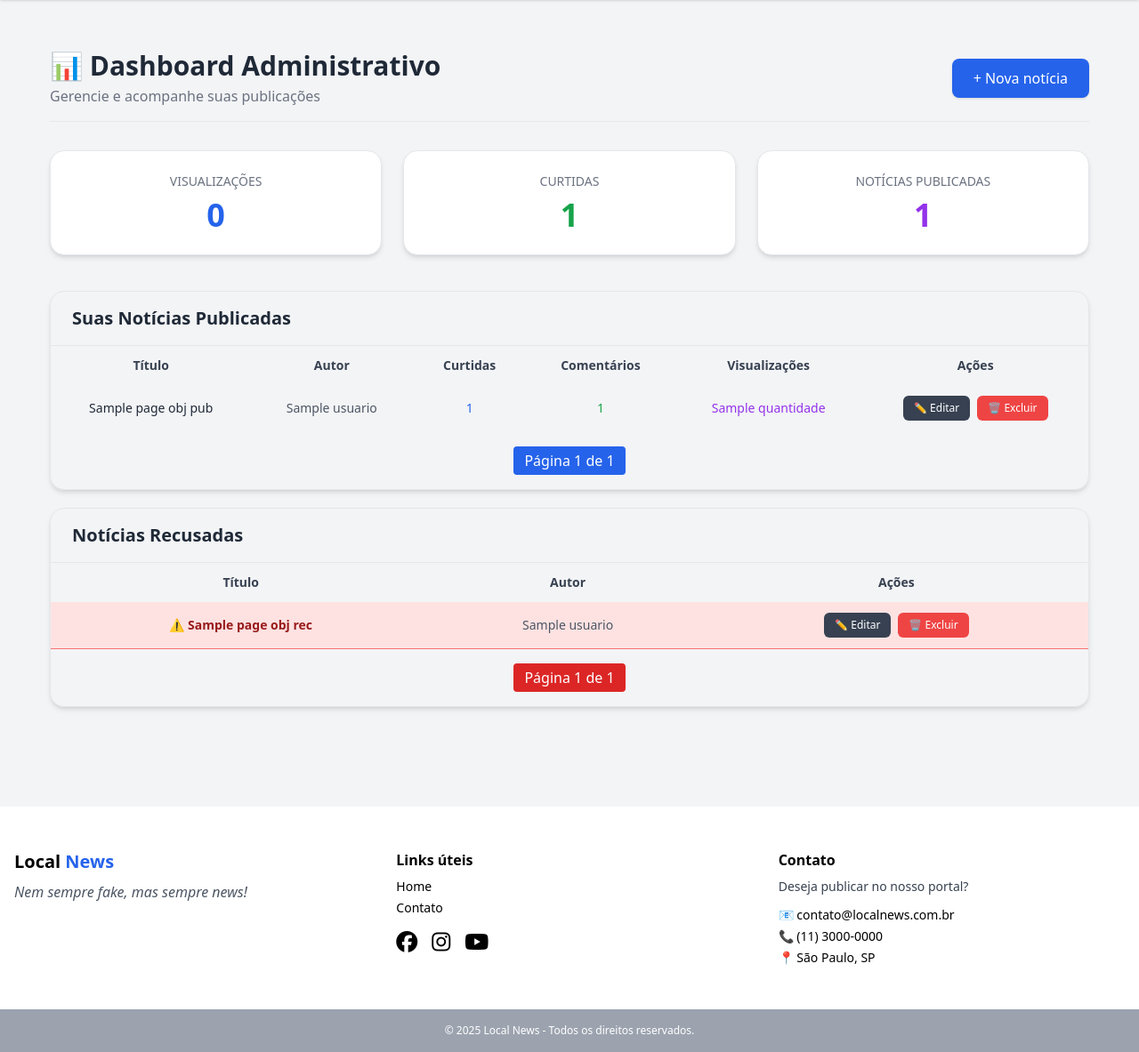
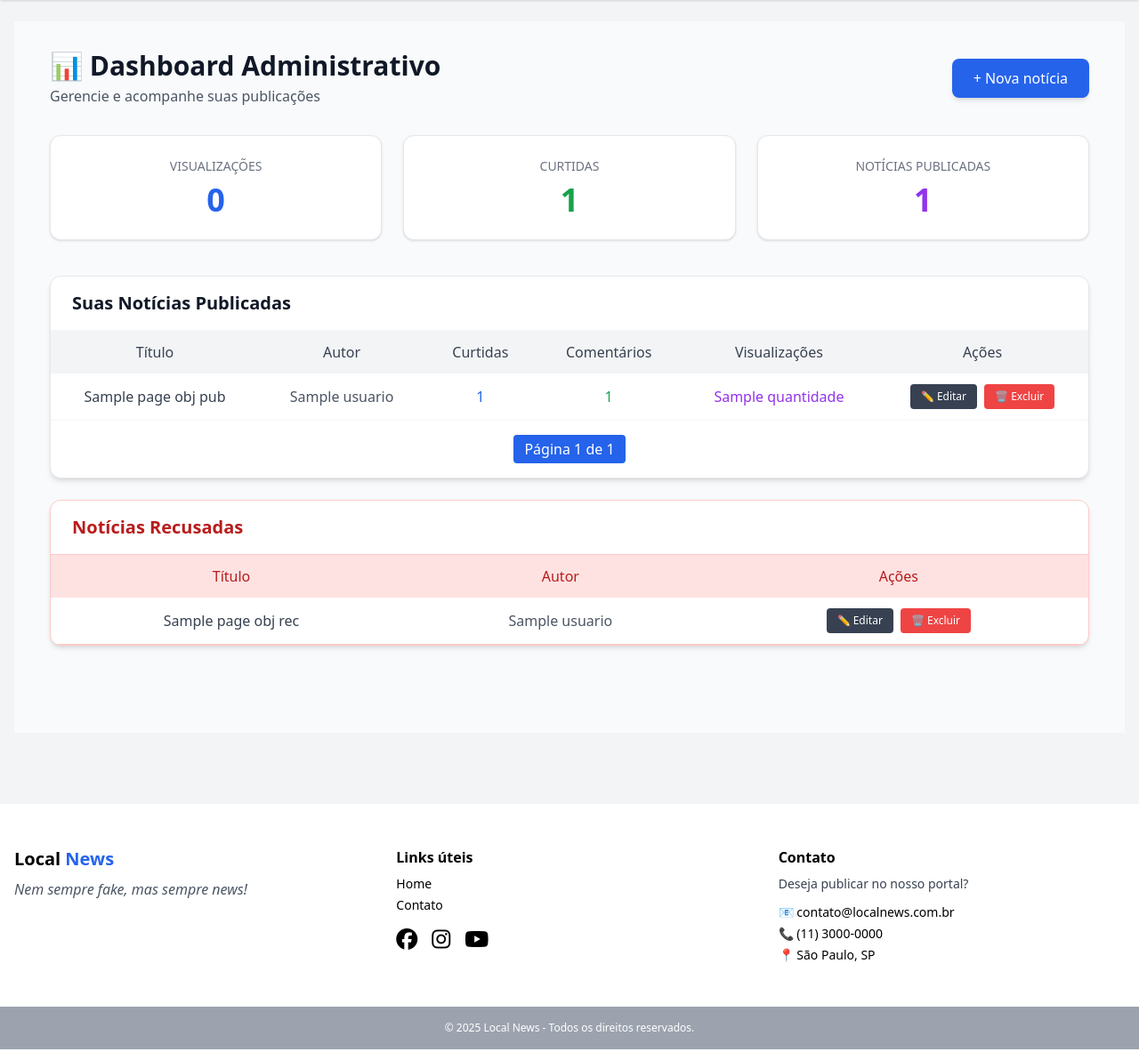
Before and after one commit to Emmanuelf21/Local-News, a Django app: template noticias/templates/noticias/dashboard.html in a window 1280 px wide. Shown: the part 64-1247 px from the top of the page at 89% size. Run offline with Django 5.2, Linux system fonts and the light colour scheme; the template is opened without the code that fills it: most values are stand-ins (such as "Sample title", 1, 10 or a date in 2020); some libraries are stand-ins or nearby versions.

Commit message:
estilização do dashboard

```diff
--- a/noticias/templates/noticias/dashboard.html
+++ b/noticias/templates/noticias/dashboard.html
@@ -1,195 +1,137 @@
 {% extends "noticias/base.html" %}
 {% block title %}Dashboard - Local News{% endblock %}
 {% block content %}
-<main class="w-full px-4 md:px-10 py-8 dark:bg-gray-900 min-h-screen transition-colors duration-300">
+<main class="w-full px-4 md:px-10 py-8 min-h-screen bg-gray-50 transition-colors duration-300">
 
   <!-- 🔹 Cabeçalho -->
-  <div
-    class="flex flex-col md:flex-row justify-between items-center mb-8 border-b border-gray-200 dark:border-gray-700 pb-4">
+  <div class="flex flex-col md:flex-row justify-between items-center mb-8">
     <div class="text-center md:text-left">
-      <h2 class="text-3xl font-bold text-gray-800 dark:text-gray-100">📊 Dashboard Administrativo</h2>
-      <p class="text-gray-500 dark:text-gray-400 mt-1">Gerencie e acompanhe suas publicações</p>
+      <h2 class="text-3xl font-bold text-gray-900">📊 Dashboard Administrativo</h2>
+      <p class="text-gray-600 mt-1">Gerencie e acompanhe suas publicações</p>
     </div>
-
     <a href="{% url 'cadastrar_noticia' %}"
-      class="mt-4 md:mt-0 bg-blue-600 hover:bg-blue-700 text-white font-medium px-6 py-2.5 rounded-lg shadow transition-transform hover:scale-[1.03]">
+      class="mt-4 md:mt-0 bg-blue-600 hover:bg-blue-700 text-white font-medium px-6 py-2.5 rounded-lg shadow-md transition-transform hover:scale-105">
       + Nova notícia
     </a>
   </div>
 
   <!-- 🔹 Cards de estatísticas -->
   <div class="grid grid-cols-1 sm:grid-cols-2 lg:grid-cols-3 gap-6 mb-10">
-    <div
-      class="bg-white dark:bg-gray-800 p-6 rounded-2xl shadow-md text-center border border-gray-200 dark:border-gray-700">
-      <h5 class="text-sm font-medium text-gray-500 dark:text-gray-400 uppercase">Visualizações</h5>
-
-      <p class="text-4xl font-semibold text-blue-600 dark:text-blue-400 mt-2">{{ total_visualizacoes|default:0 }}</p>
+    {% comment %} Visualizações {% endcomment %}
+    <div class="bg-white p-6 rounded-xl shadow hover:shadow-lg transition-all border border-gray-200 text-center">
+      <h5 class="text-sm font-medium text-gray-500 uppercase">Visualizações</h5>
+      <p class="text-4xl font-semibold text-blue-600 mt-2">{{ total_visualizacoes|default:0 }}</p>
     </div>
 
-    <div
-      class="bg-white dark:bg-gray-800 p-6 rounded-2xl shadow-md text-center border border-gray-200 dark:border-gray-700">
-      <h5 class="text-sm font-medium text-gray-500 dark:text-gray-400 uppercase">Curtidas</h5>
-      <p class="text-4xl font-semibold text-green-600 dark:text-green-400 mt-2">{{ total_curtidas }}</p>
+    {% comment %} Curtidas {% endcomment %}
+    <div class="bg-white p-6 rounded-xl shadow hover:shadow-lg transition-all border border-gray-200 text-center">
+      <h5 class="text-sm font-medium text-gray-500 uppercase">Curtidas</h5>
+      <p class="text-4xl font-semibold text-green-600 mt-2">{{ total_curtidas }}</p>
     </div>
 
-    <div
-      class="bg-white dark:bg-gray-800 p-6 rounded-2xl shadow-md text-center border border-gray-200 dark:border-gray-700 hidden lg:block">
-      <h5 class="text-sm font-medium text-gray-500 dark:text-gray-400 uppercase">Notícias Publicadas</h5>
-      <p class="text-4xl font-semibold text-purple-600 dark:text-purple-400 mt-2">{{ page_obj_pub.paginator.count }}</p>
+    {% comment %} Notícias Publicadas {% endcomment %}
+    <div class="bg-white p-6 rounded-xl shadow hover:shadow-lg transition-all border border-gray-200 text-center hidden lg:block">
+      <h5 class="text-sm font-medium text-gray-500 uppercase">Notícias Publicadas</h5>
+      <p class="text-4xl font-semibold text-purple-600 mt-2">{{ page_obj_pub.paginator.count }}</p>
     </div>
   </div>
 
-  <!-- 🔹 Seção da tabela -->
-  <div class=" dark:bg-gray-800 border border-gray-200 dark:border-gray-700 rounded-2xl shadow-md overflow-hidden">
-    <div class="flex justify-between items-center px-6 py-4 border-b border-gray-200 dark:border-gray-700">
-      <h4 class="text-xl font-semibold text-gray-800 dark:text-gray-100">
-        {% if user.perfil.perfil == 'admin' %}
-        Todas as Notícias
-        {% else %}
-        Suas Notícias Publicadas
-        {% endif %}
+  <!-- 🔹 Seção de todas as notícias -->
+  <div class="bg-white rounded-xl shadow-md overflow-hidden mb-6 border border-gray-200">
+    <div class="flex justify-between items-center px-6 py-4 border-b border-gray-100">
+      <h4 class="text-xl font-semibold text-gray-900">
+        {% if user.perfil.perfil == 'admin' %}Todas as Notícias{% else %}Suas Notícias Publicadas{% endif %}
       </h4>
     </div>
-
     <div class="overflow-x-auto">
-      <table class="min-w-full text-sm text-left">
-        <thead class="bg-gray-100 dark:bg-gray-700 text-gray-700 dark:text-gray-300">
+      <table class="min-w-full text-left text-gray-700">
+        <thead class="bg-gray-100">
           <tr>
-            <th class="px-6 py-3 font-semibold text-center">Título</th>
-            <th class="px-6 py-3 font-semibold text-center">Autor</th>
-            <th class="px-6 py-3 font-semibold text-center">Curtidas</th>
-            <th class="px-6 py-3 font-semibold text-center">Comentários</th>
-            <th class="px-6 py-3 font-semibold text-center">Visualizações</th>
-            <th class="px-6 py-3 font-semibold text-center">Ações</th>
+            <th class="px-6 py-3 text-center font-medium">Título</th>
+            <th class="px-6 py-3 text-center font-medium">Autor</th>
+            <th class="px-6 py-3 text-center font-medium">Curtidas</th>
+            <th class="px-6 py-3 text-center font-medium">Comentários</th>
+            <th class="px-6 py-3 text-center font-medium">Visualizações</th>
+            <th class="px-6 py-3 text-center font-medium">Ações</th>
           </tr>
         </thead>
         <tbody>
-
           {% for n in page_obj_pub %}
-          <tr
-            class="border-b border-gray-100 dark:border-gray-700 hover:bg-gray-50 dark:hover:bg-gray-700/50 transition-colors">
-            <td class="px-6 py-3 text-center text-gray-800 dark:text-gray-200 font-medium">{{ n.titulo }}</td>
-            <td class="px-6 py-3 text-center text-gray-600 dark:text-gray-400">{{ n.usuario.nome_usuario }}</td>
-            <td class="px-6 py-3 text-center text-blue-600 dark:text-blue-400">{{ n.curtidas.count }}</td>
-            <td class="px-6 py-3 text-center text-green-600 dark:text-green-400">{{ n.comentarios.count }}</td>
-            <td class="px-6 py-3 text-center text-purple-600 dark:text-purple-400">
+          <tr class="border-b border-gray-100 hover:bg-gray-50 transition-colors">
+            <td class="px-6 py-3 text-center font-medium">{{ n.titulo }}</td>
+            <td class="px-6 py-3 text-center text-gray-600">{{ n.usuario.nome_usuario }}</td>
+            <td class="px-6 py-3 text-center text-blue-600">{{ n.curtidas.count }}</td>
+            <td class="px-6 py-3 text-center text-green-600">{{ n.comentarios.count }}</td>
+            <td class="px-6 py-3 text-center text-purple-600">
               {% for v in visualizacoes %}
-              {% if v.noticia_id == n.id%}
-              {{v.quantidade}}
-              {% with found=True %}{% endwith %}
-              {% endif %}
+                {% if v.noticia_id == n.id %}
+                  {{v.quantidade}}
+                {% endif %}
               {% endfor %}
-
             </td>
             <td class="px-6 py-3 text-center flex justify-center gap-2">
               {% if user.perfil.perfil == 'admin' %}
-              <a href="{% url 'alterar_categoria' n.id %}"
-                class="bg-gray-700 hover:bg-gray-600 text-white px-3 py-1.5 rounded-md text-xs transition">
-                📝Bloquear
-              </a>
+              <a href="{% url 'alterar_categoria' n.id %}" class="bg-gray-700 hover:bg-gray-600 text-white px-3 py-1.5 rounded text-xs transition">📝Bloquear</a>
               {% endif %}
-              <a href="{% url 'editar_noticia' n.id %}"
-                class="bg-gray-700 hover:bg-gray-600 text-white px-3 py-1.5 rounded-md text-xs transition">
-                ✏️ Editar
-              </a>
-              <a href="{% url 'excluir_noticia' n.id %}"
-                class="bg-red-500 hover:bg-red-600 text-white px-3 py-1.5 rounded-md text-xs transition">
-                🗑️ Excluir
-              </a>
+              <a href="{% url 'editar_noticia' n.id %}" class="bg-gray-700 hover:bg-gray-600 text-white px-3 py-1.5 rounded text-xs transition">✏️ Editar</a>
+              <a href="{% url 'excluir_noticia' n.id %}" class="bg-red-500 hover:bg-red-600 text-white px-3 py-1.5 rounded text-xs transition">🗑️ Excluir</a>
             </td>
           </tr>
-
           {% empty %}
           <tr>
-            <td colspan="6" class="text-center py-6 text-gray-500 dark:text-gray-400">Nenhuma notícia encontrada.</td>
+            <td colspan="6" class="text-center py-6 text-gray-500">Nenhuma notícia encontrada.</td>
           </tr>
           {% endfor %}
         </tbody>
       </table>
       <div class="flex justify-center gap-3 py-4">
         {% if page_obj_pub.has_previous %}
-        <a href="?page_pub={{ page_obj_pub.previous_page_number }}"
-          class="px-3 py-1 bg-gray-200 dark:bg-gray-700 rounded">⬅️ Anterior</a>
+          <a href="?page_pub={{ page_obj_pub.previous_page_number }}" class="px-3 py-1 bg-gray-200 rounded hover:bg-gray-300 transition"> Anterior</a>
         {% endif %}
-
-        <span class="px-3 py-1 bg-blue-600 text-white rounded">
-          Página {{ page_obj_pub.number }} de {{ page_obj_pub.paginator.num_pages }}
-        </span>
-
+        <span class="px-3 py-1 bg-blue-600 text-white rounded">Página {{ page_obj_pub.number }} de {{ page_obj_pub.paginator.num_pages }}</span>
         {% if page_obj_pub.has_next %}
-        <a href="?page_pub={{ page_obj_pub.next_page_number }}"
-          class="px-3 py-1 bg-gray-200 dark:bg-gray-700 rounded">Próxima ➡️</a>
+          <a href="?page_pub={{ page_obj_pub.next_page_number }}" class="px-3 py-1 bg-gray-200 rounded hover:bg-gray-300 transition">Próxima </a>
         {% endif %}
       </div>
     </div>
+  </div>
 
-  </div>
-  <div class="mt-5 dark:bg-gray-800 border border-gray-200 dark:border-gray-700 rounded-2xl shadow-md overflow-hidden">
-    <div class="flex justify-between items-center px-6 py-4 border-b border-gray-200 dark:border-gray-700">
-      <h4 class="text-xl font-semibold text-gray-800 dark:text-gray-100">
-        Notícias Recusadas
-      </h4>
+  <!-- 🔹 Notícias Recusadas -->
+  <div class="bg-white rounded-xl shadow-md overflow-hidden border border-red-200">
+    <div class="flex justify-between items-center px-6 py-4 border-b border-red-200">
+      <h4 class="text-xl font-semibold text-red-700">Notícias Recusadas</h4>
     </div>
     <div class="overflow-x-auto">
-      <table class="min-w-full text-sm text-left">
-        <thead class="bg-gray-100 dark:bg-gray-700 text-gray-700 dark:text-gray-300">
+      <table class="min-w-full text-left text-gray-700">
+        <thead class="bg-red-100 text-red-700">
           <tr>
-            <th class="px-6 py-3 font-semibold text-center">Título</th>
-            <th class="px-6 py-3 font-semibold text-center">Autor</th>
-            <th class="px-6 py-3 font-semibold text-center">Ações</th>
+            <th class="px-6 py-3 text-center font-medium">Título</th>
+            <th class="px-6 py-3 text-center font-medium">Autor</th>
+            <th class="px-6 py-3 text-center font-medium">Ações</th>
           </tr>
         </thead>
         <tbody>
-
           {% for n in page_obj_rec %}
-          <tr class="border-b border-red-400 bg-red-100 dark:bg-red-900/40">
-            <td class="px-6 py-3 text-center font-semibold text-red-800 dark:text-red-300">
-              ⚠️ {{ n.titulo }}
-            </td>
-            <td class="px-6 py-3 text-center text-gray-600 dark:text-gray-400">{{ n.usuario.nome_usuario }}</td>
+          <tr class="border-b border-red-200 hover:bg-red-50 transition-colors">
+            <td class="px-6 py-3 text-center font-medium">{{ n.titulo }}</td>
+            <td class="px-6 py-3 text-center text-gray-600">{{ n.usuario.nome_usuario }}</td>
             <td class="px-6 py-3 text-center flex justify-center gap-2">
               {% if user.perfil.perfil == 'admin' %}
-              <a href="{% url 'alterar_categoria' n.id %}"
-                class="bg-gray-700 hover:bg-gray-600 text-white px-3 py-1.5 rounded-md text-xs transition">
-                📝Permitir
-              </a>
+              <a href="{% url 'alterar_categoria' n.id %}" class="bg-gray-700 hover:bg-gray-600 text-white px-3 py-1.5 rounded text-xs transition">📝Permitir</a>
               {% endif %}
-
-              <a href="{% url 'editar_noticia' n.id %}"
-                class="bg-gray-700 hover:bg-gray-600 text-white px-3 py-1.5 rounded-md text-xs transition">
-                ✏️ Editar
-              </a>
-              <a href="{% url 'excluir_noticia' n.id %}"
-                class="bg-red-500 hover:bg-red-600 text-white px-3 py-1.5 rounded-md text-xs transition">
-                🗑️ Excluir
-              </a>
+              <a href="{% url 'editar_noticia' n.id %}" class="bg-gray-700 hover:bg-gray-600 text-white px-3 py-1.5 rounded text-xs transition">✏️ Editar</a>
+              <a href="{% url 'excluir_noticia' n.id %}" class="bg-red-500 hover:bg-red-600 text-white px-3 py-1.5 rounded text-xs transition">🗑️ Excluir</a>
             </td>
           </tr>
-
           {% empty %}
           <tr>
-            <td colspan="6" class="text-center py-6 text-gray-500 dark:text-gray-400">Nenhuma notícia encontrada.</td>
+            <td colspan="3" class="text-center py-6 text-gray-500">Nenhuma notícia encontrada.</td>
           </tr>
           {% endfor %}
         </tbody>
       </table>
-      <div class="flex justify-center gap-3 py-4">
-        {% if page_obj_rec.has_previous %}
-        <a href="?page_rec={{ page_obj_rec.previous_page_number }}"
-          class="px-3 py-1 bg-red-200 dark:bg-red-700 rounded">⬅️ Anterior</a>
-        {% endif %}
-
-        <span class="px-3 py-1 bg-red-600 text-white rounded">
-          Página {{ page_obj_rec.number }} de {{ page_obj_rec.paginator.num_pages }}
-        </span>
-
-        {% if page_obj_rec.has_next %}
-        <a href="?page_rec={{ page_obj_rec.next_page_number }}"
-          class="px-3 py-1 bg-red-200 dark:bg-red-700 rounded">Próxima ➡️</a>
-        {% endif %}
-      </div>
-
     </div>
   </div>
+
 </main>
 {% endblock %}
```
